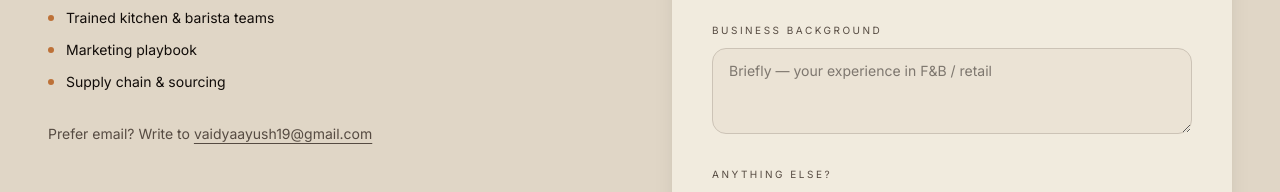
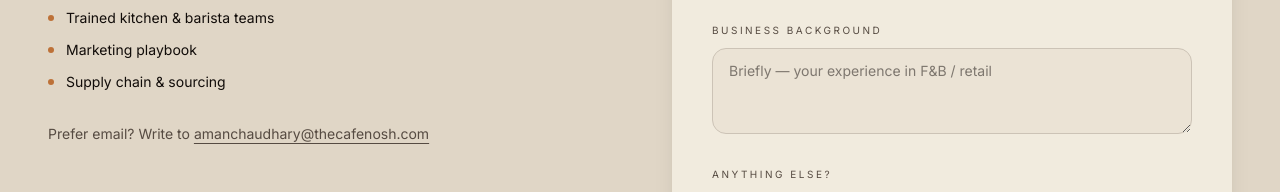
Before and after one commit to Shadow-Mo/nosh-cafe, a Next.js app: page / in a window 1280 px wide. Shown: the part 7660-7852 px from the top of the page. Built offline with nearby package versions, Linux system fonts and the light colour scheme; no server answers.

Commit message:
email changed from ayush to amanchaudhary

```diff
--- a/src/routes/index.tsx
+++ b/src/routes/index.tsx
@@ -563,7 +563,7 @@ function Franchise() {
             ))}
           </ul>
           <p className="mt-8 text-sm text-muted-foreground">
-            Prefer email? Write to <a href="mailto:vaidyaayush19@gmail.com" className="underline underline-offset-4 hover:text-accent">vaidyaayush19@gmail.com</a>
+            Prefer email? Write to <a href="mailto:amanchaudhary@thecafenosh.com" className="underline underline-offset-4 hover:text-accent">amanchaudhary@thecafenosh.com</a>
           </p>
         </motion.div>
 
```
